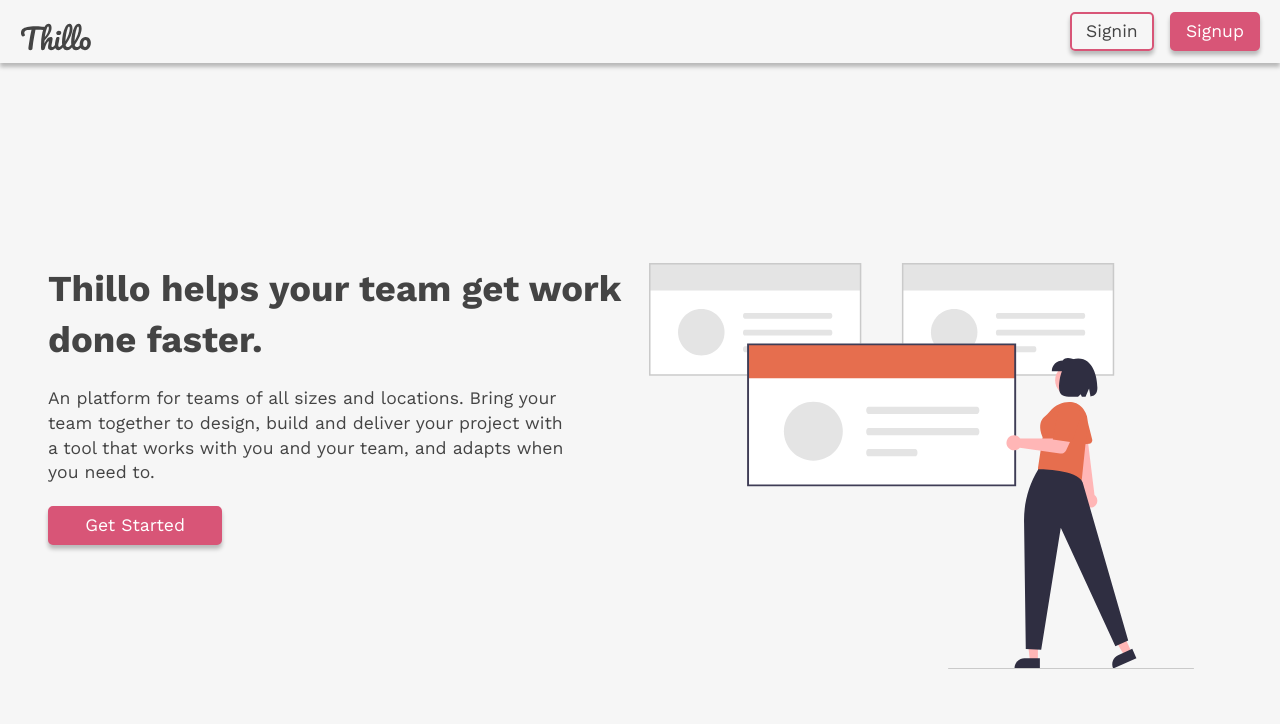
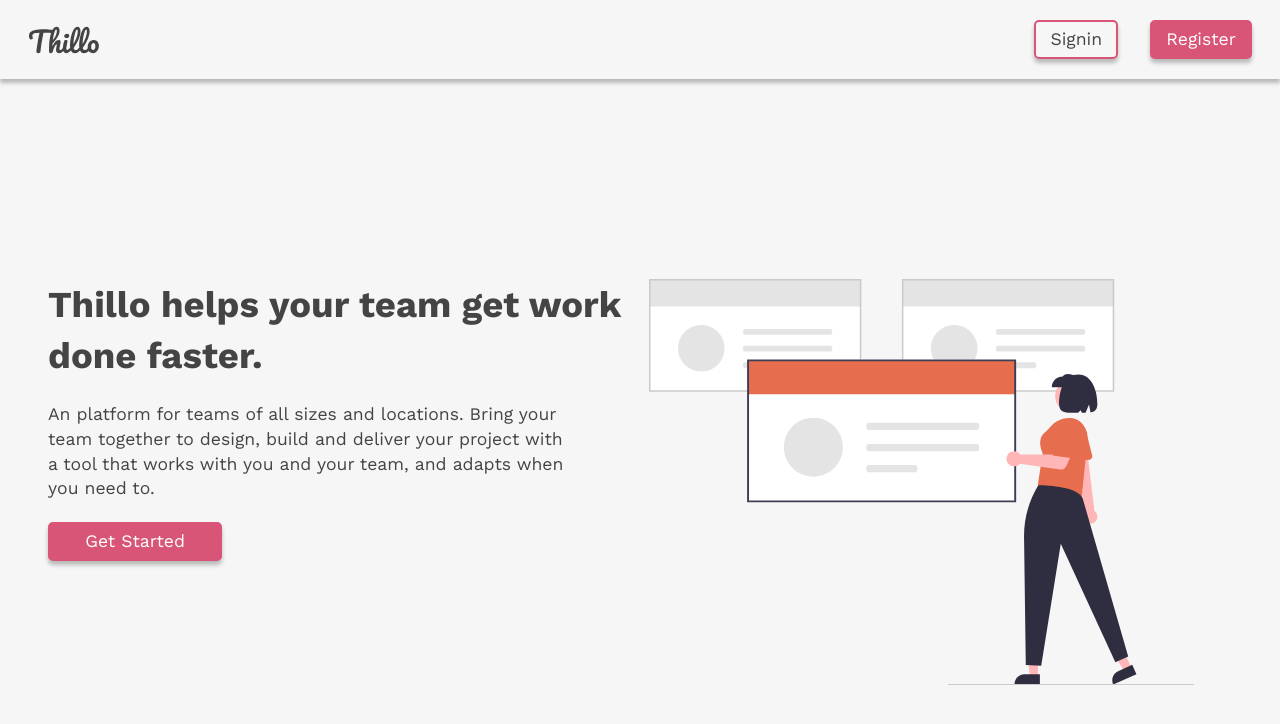
Before and after one commit to goranzu/thillo, a React (Create React App) app in the folder client/: page / in a window 1280 px wide. Shown: the top 724 px of the page. Built offline with nearby package versions, Linux system fonts and the light colour scheme; no server answers.

Commit message:
css adjustments to register and home pages

```diff
--- a/client/src/components/AuthLayout.tsx
+++ b/client/src/components/AuthLayout.tsx
@@ -48,7 +48,7 @@ function AuthLayout({
           css={{
             textAlign: "center",
             marginTop: "125px",
-            maxWidth: "420px",
+            maxWidth: "440px",
             ...mAuto,
             "> * + *": {
               marginTop: "30px",
--- a/client/src/screens/Home.tsx
+++ b/client/src/screens/Home.tsx
@@ -13,8 +13,8 @@ const nav = [
     variant: "outline",
   },
   {
-    name: "Signup",
-    path: "/signup",
+    name: "Register",
+    path: "/register",
     variant: undefined,
   },
 ] as const;
@@ -24,17 +24,23 @@ function Home() {
     <>
       <header
         css={{
-          padding: `0.75rem ${styleVariables.globalPadding}`,
+          padding: `1.25rem ${styleVariables.globalPadding}`,
+          boxShadow: styleVariables.boxShadow,
+        }}
+      >
+        <div
+          css={{
             display: "flex",
             alignItems: "center",
             justifyContent: "space-between",
-          boxShadow: styleVariables.boxShadow,
+            maxWidth: styleVariables.pageWidth,
+            marginLeft: "auto",
+            marginRight: "auto",
           }}
         >
           <p
             css={{
               fontWeight: 600,
-            marginBottom: "-10px",
               ...styleVariables.flexCenter,
             }}
           >
@@ -43,7 +49,7 @@ function Home() {
           <nav
             css={{
               "> a + a": {
-              marginLeft: "1rem",
+                marginLeft: "2rem",
               },
             }}
           >
@@ -60,6 +66,7 @@ function Home() {
               );
             })}
           </nav>
+        </div>
       </header>
       <main
         css={{
@@ -123,7 +130,7 @@ function Home() {
           </p>
           <ButtonLink
             css={{ paddingLeft: "2em", paddingRight: "2em" }}
-            to="/signup"
+            to="/register"
           >
             Get Started
           </ButtonLink>
```
Lines whose indentation alone changed are shown as unchanged.
